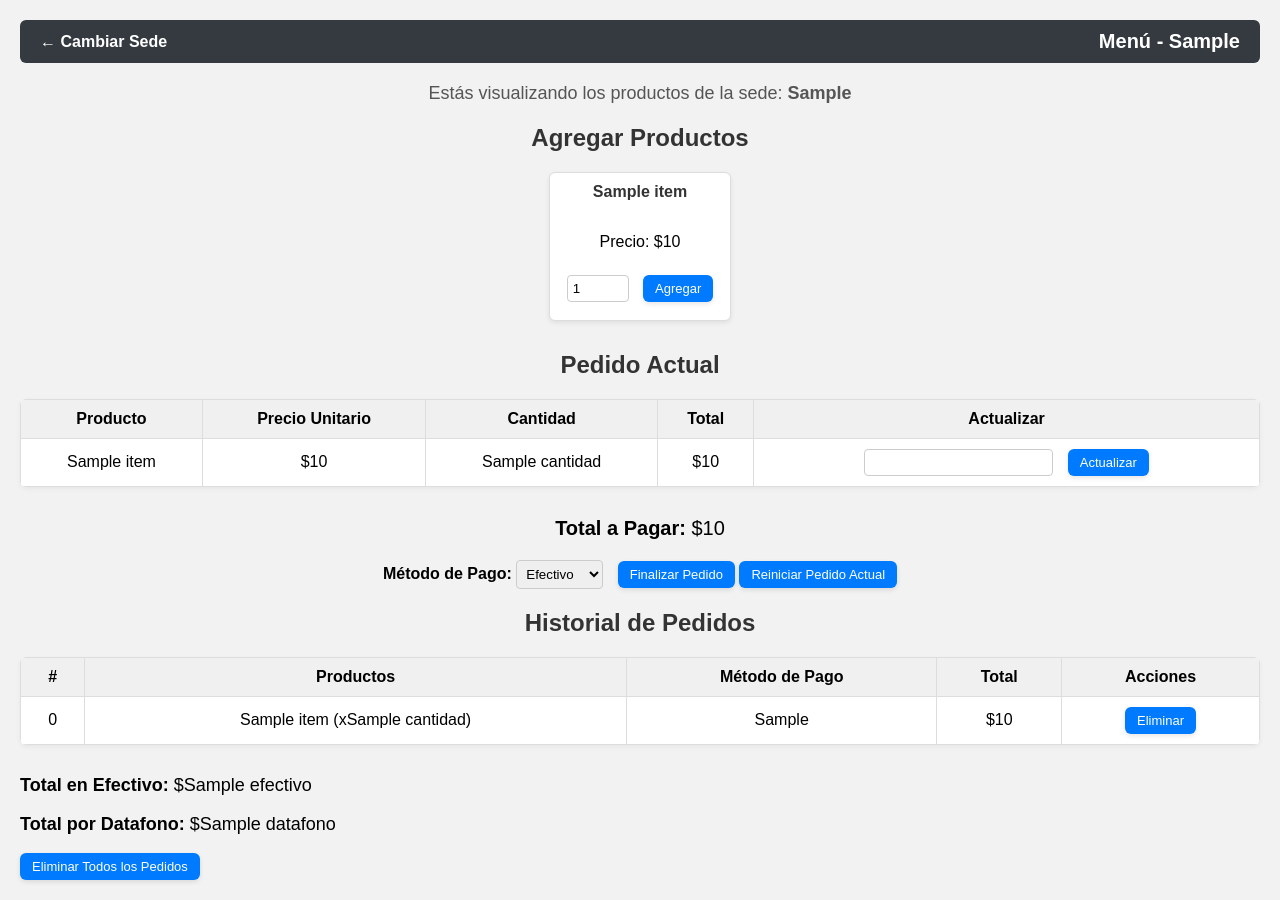
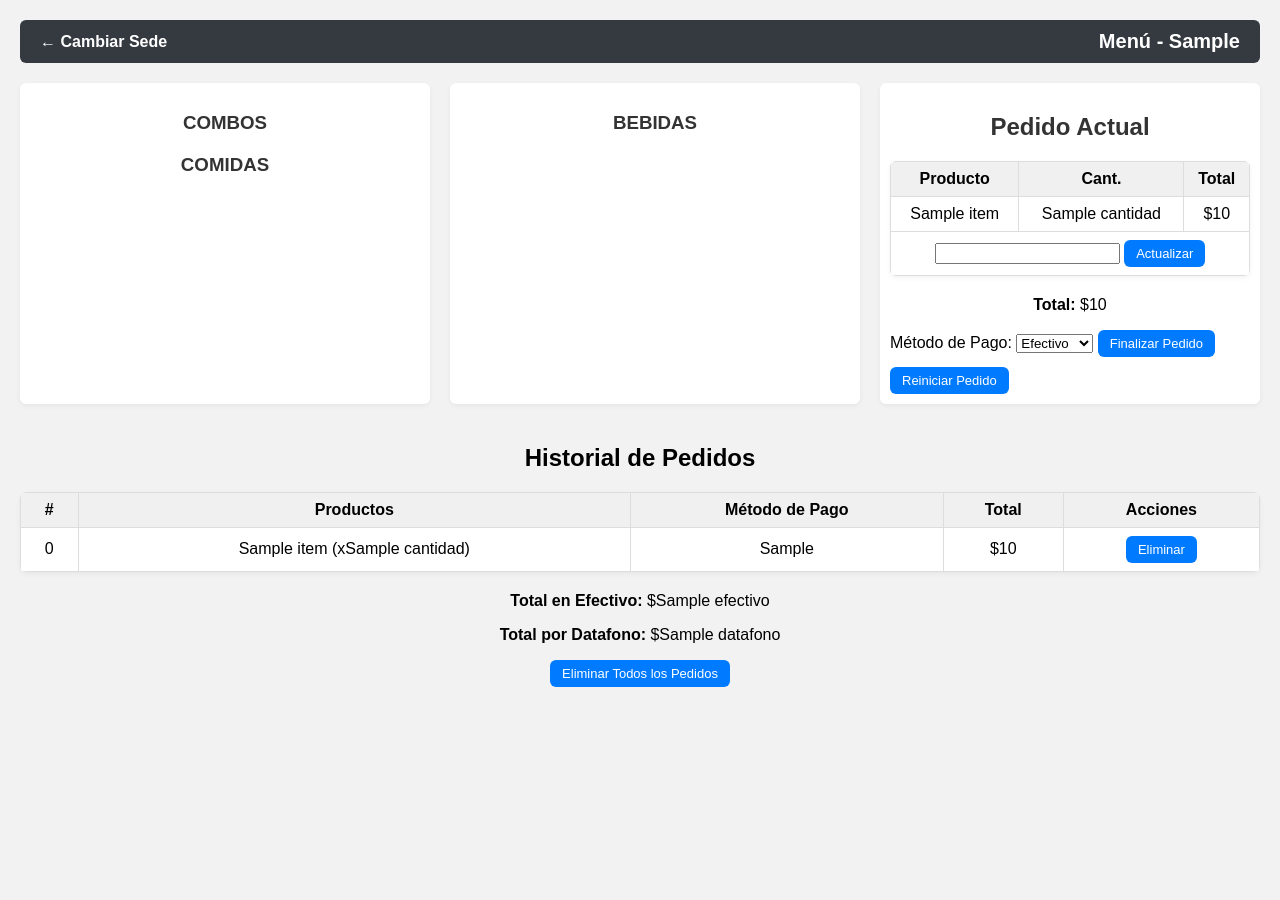
Before and after one commit to JulianMorales2003/TRABAJO-CAMPIN, a Flask app: template menu_local_app/templates/index.html in a window 1280 px wide. After the commit the page ends 687 px from the top, so only its background shows below. Run offline with Flask 3, Linux system fonts and the light colour scheme; the template is opened without the code that fills it: most values are stand-ins (such as "Sample title", 1, 10 or a date in 2020).

Commit message:
Update index.html

```diff
--- a/menu_local_app/templates/index.html
+++ b/menu_local_app/templates/index.html
@@ -38,22 +38,89 @@
             font-weight: bold;
         }
 
-        h1, h2 {
+        .contenido {
+            display: flex;
+            gap: 20px;
+            margin-bottom: 40px;
+        }
+
+        .columna-izquierda {
+            display: flex;
+            width: 70%;
+            gap: 20px;
+        }
+
+        .columna-productos {
+            width: 50%;
+            background-color: #fff;
+            padding: 10px;
+            border-radius: 6px;
+            box-shadow: 0px 2px 5px rgba(0,0,0,0.05);
+        }
+
+        .columna-productos h3 {
             text-align: center;
             color: #333;
+            margin-bottom: 15px;
         }
 
-        .sede {
+        .tarjeta-producto {
+            background-color: #fff;
+            border: 1px solid #ddd;
+            border-radius: 6px;
+            padding: 6px;
+            margin-bottom: 10px;
             text-align: center;
-            font-size: 18px;
-            color: #555;
-            margin-bottom: 20px;
+            box-shadow: 0px 2px 5px rgba(0,0,0,0.05);
+        }
+
+        .grid-bebidas {
+            display: grid;
+            grid-template-columns: repeat(2, 1fr);
+            gap: 10px;
+        }
+
+        .input-cantidad {
+            width: 45px;
+            margin: 6px 0;
+            padding: 3px;
+            border-radius: 4px;
+            border: 1px solid #ccc;
+            text-align: center;
+        }
+
+        .boton {
+            padding: 6px 12px;
+            font-size: 13px;
+            background-color: #007bff;
+            color: white;
+            border: none;
+            border-radius: 6px;
+            cursor: pointer;
+            transition: background-color 0.3s ease;
+        }
+
+        .boton:hover {
+            background-color: #0056b3;
+        }
+
+        .columna-derecha {
+            width: 30%;
+            background-color: #fff;
+            padding: 10px;
+            border-radius: 6px;
+            box-shadow: 0px 2px 5px rgba(0,0,0,0.05);
+        }
+
+        .columna-derecha h2 {
+            text-align: center;
+            color: #333;
         }
 
         table {
             width: 100%;
             border-collapse: collapse;
-            margin-bottom: 30px;
+            margin-bottom: 20px;
             background-color: white;
             border-radius: 6px;
             overflow: hidden;
@@ -66,90 +133,21 @@
 
         th, td {
             border: 1px solid #ddd;
-            padding: 10px;
+            padding: 8px;
             text-align: center;
         }
 
-        form {
-            display: inline;
-        }
-
-        .boton {
-            padding: 8px 16px;
-            font-size: 14px;
-            background-color: #007bff;
-            color: white;
-            border: none;
-            border-radius: 6px;
-            box-shadow: 0px 2px 5px rgba(0,0,0,0.1);
-            cursor: pointer;
-            transition: background-color 0.3s ease;
-        }
-
-        .boton:hover {
-            background-color: #0056b3;
-        }
-
         .seccion-total {
-            font-size: 18px;
-        }
-
-        select, input[type="number"] {
-            padding: 5px;
-            border-radius: 4px;
-            border: 1px solid #ccc;
-            margin-right: 10px;
-        }
-
-        .formulario-producto {
-            text-align: center;
-            margin-bottom: 30px;
-        }
-
-        .boton-grande {
             font-size: 16px;
-            padding: 10px 20px;
-        }
-
-        .tarjetas-productos {
-            display: flex;
-            flex-wrap: wrap;
-            gap: 15px;
-            justify-content: center;
-            margin-bottom: 30px;
-        }
-
-        .tarjeta-producto {
-            background-color: white;
-            border: 1px solid #ddd;
-            border-radius: 6px;
-            padding: 10px;
-            width: 160px;
-            box-shadow: 0px 2px 5px rgba(0,0,0,0.08);
-            display: flex;
-            flex-direction: column;
-            align-items: center;
-            justify-content: space-between;
             text-align: center;
         }
 
-        .tarjeta-producto h3 {
-            margin-top: 0;
-            font-size: 16px;
-            color: #333;
+        .historial {
+            margin-top: 40px;
         }
 
-        .input-cantidad {
-            width: 50px;
-            margin: 8px 0;
-            padding: 4px;
-            border-radius: 4px;
-            border: 1px solid #ccc;
-        }
-
-        .boton {
-            padding: 6px 12px;
-            font-size: 13px;
+        .historial h2 {
+            text-align: center;
         }
     </style>
 </head>
@@ -159,39 +157,76 @@
         <span class="titulo">Menú - {{ sede_actual }}</span>
     </div>
 
-    <div class="sede">Estás visualizando los productos de la sede: <strong>{{ sede_actual }}</strong></div>
+    <div class="contenido">
 
-    <h2>Agregar Productos</h2>
-    <div class="tarjetas-productos">
-        {% for item in menu %}
+        <div class="columna-izquierda">
+
+            <!-- Combos y Comidas -->
+            <div class="columna-productos">
+                <h3>COMBOS</h3>
+                {% for item in menu if "COMBO" in item.nombre %}
                 <div class="tarjeta-producto">
-            <h3>{{ item.nombre }}</h3>
-            <p>Precio: ${{ item.precio }}</p>
+                    <strong>{{ item.nombre }}</strong>
+                    <p>${{ item.precio }}</p>
                     <form method="POST" action="/agregar">
                         <input type="hidden" name="producto_id" value="{{ item.id }}">
                         <input type="number" name="cantidad" value="1" min="1" class="input-cantidad">
-                <button class="boton" type="submit">Agregar</button>
+                        <button type="submit" class="boton">Agregar</button>
+                    </form>
+                </div>
+                {% endfor %}
+
+                <h3 style="margin-top: 20px;">COMIDAS</h3>
+                {% for item in menu if item.categoria == "COMIDAS" and "COMBO" not in item.nombre %}
+                <div class="tarjeta-producto">
+                    <strong>{{ item.nombre }}</strong>
+                    <p>${{ item.precio }}</p>
+                    <form method="POST" action="/agregar">
+                        <input type="hidden" name="producto_id" value="{{ item.id }}">
+                        <input type="number" name="cantidad" value="1" min="1" class="input-cantidad">
+                        <button type="submit" class="boton">Agregar</button>
                     </form>
                 </div>
                 {% endfor %}
             </div>
 
+            <!-- Bebidas -->
+            <div class="columna-productos">
+                <h3>BEBIDAS</h3>
+                <div class="grid-bebidas">
+                    {% for item in menu if item.categoria == "BEBIDAS" %}
+                    <div class="tarjeta-producto">
+                        <strong>{{ item.nombre }}</strong>
+                        <p>${{ item.precio }}</p>
+                        <form method="POST" action="/agregar">
+                            <input type="hidden" name="producto_id" value="{{ item.id }}">
+                            <input type="number" name="cantidad" value="1" min="1" class="input-cantidad">
+                            <button type="submit" class="boton">Agregar</button>
+                        </form>
+                    </div>
+                    {% endfor %}
+                </div>
+            </div>
+
+        </div>
+
+        <!-- Pedido actual -->
+        <div class="columna-derecha">
             <h2>Pedido Actual</h2>
             <table>
                 <tr>
                     <th>Producto</th>
-            <th>Precio Unitario</th>
-            <th>Cantidad</th>
+                    <th>Cant.</th>
                     <th>Total</th>
-            <th>Actualizar</th>
                 </tr>
                 {% for item in pedido %}
                 <tr>
                     <td>{{ item.nombre }}</td>
-            <td>${{ item.precio_unitario }}</td>
                     <td>{{ item.cantidad }}</td>
                     <td>${{ item.precio_unitario * item.cantidad }}</td>
-            <td>
+                </tr>
+                <tr>
+                    <td colspan="3">
                         <form method="POST" action="/actualizar">
                             <input type="hidden" name="producto_id" value="{{ item.id }}">
                             <input type="number" name="nueva_cantidad" value="{{ item.cantidad }}" min="0">
@@ -201,23 +236,27 @@
                 </tr>
                 {% endfor %}
             </table>
-    <p style="font-size: 20px; text-align: center;"><strong>Total a Pagar:</strong> ${{ total }}</p>
 
-    <div style="text-align: center; margin-bottom: 20px;">
-        <form method="POST" action="/finalizar" style="margin-bottom: 10px;">
-            <label><strong>Método de Pago:</strong></label>
+            <p class="seccion-total"><strong>Total:</strong> ${{ total }}</p>
+
+            <form method="POST" action="/finalizar">
+                <label>Método de Pago:</label>
                 <select name="metodo_pago">
                     <option value="efectivo">Efectivo</option>
                     <option value="datafono">Datafono</option>
                 </select>
-            <button class="boton boton-grande" type="submit">Finalizar Pedido</button>
+                <button class="boton" type="submit">Finalizar Pedido</button>
             </form>
 
-        <form action="/reiniciar">
-            <button class="boton" type="submit">Reiniciar Pedido Actual</button>
+            <form action="/reiniciar" style="margin-top: 10px;">
+                <button class="boton" type="submit">Reiniciar Pedido</button>
             </form>
         </div>
 
+    </div>
+
+    <!-- Historial -->
+    <div class="historial">
         <h2>Historial de Pedidos</h2>
         <table>
             <tr>
@@ -249,10 +288,10 @@
         <div class="seccion-total">
             <p><strong>Total en Efectivo:</strong> ${{ efectivo }}</p>
             <p><strong>Total por Datafono:</strong> ${{ datafono }}</p>
-
             <form method="POST" action="/eliminar_todos" onsubmit="return confirm('¿Seguro que quieres eliminar todos los pedidos?');">
                 <button class="boton" type="submit">Eliminar Todos los Pedidos</button>
             </form>
         </div>
+    </div>
 </body>
 </html>
```
Lines whose indentation alone changed are shown as unchanged.
